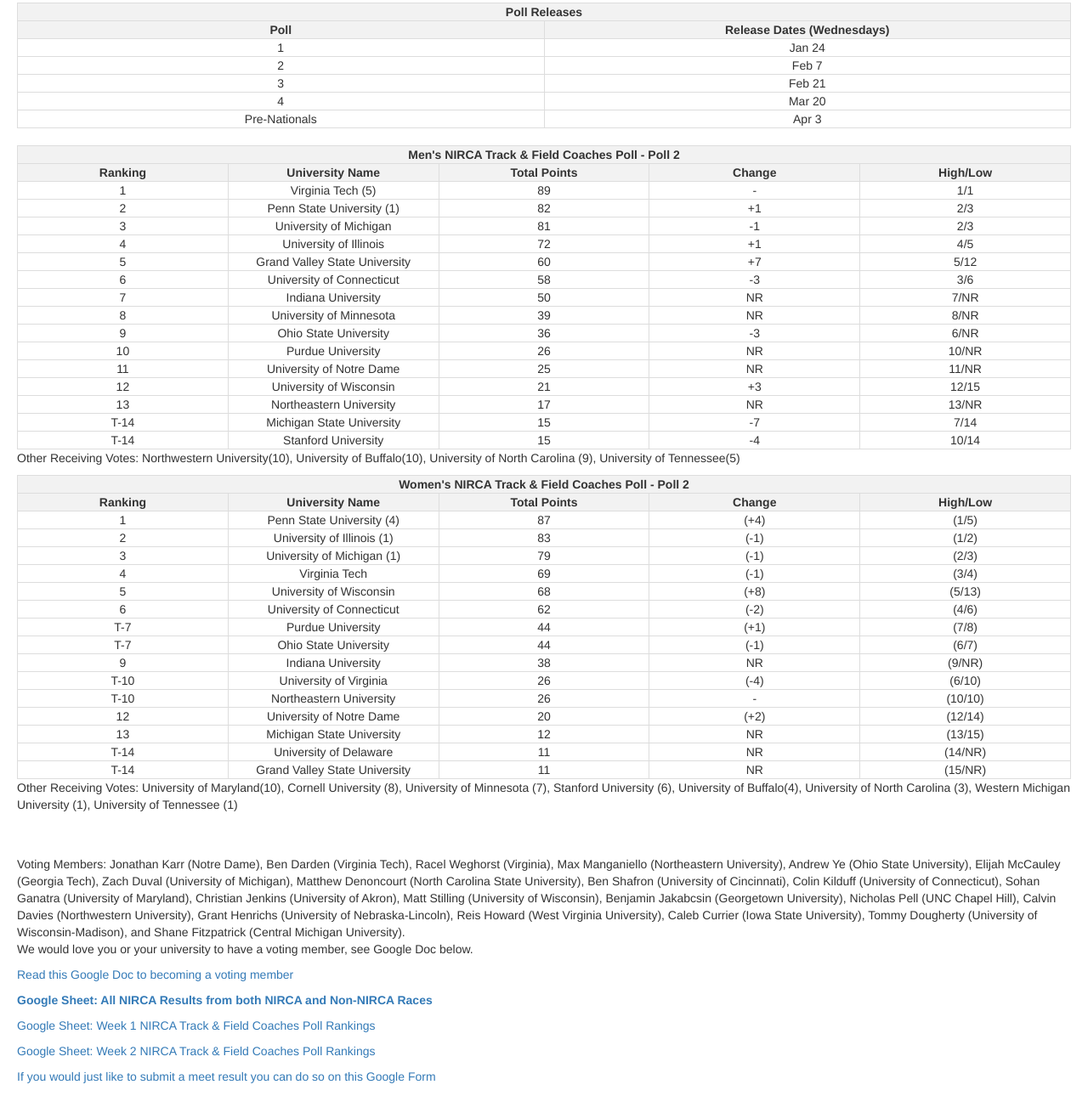
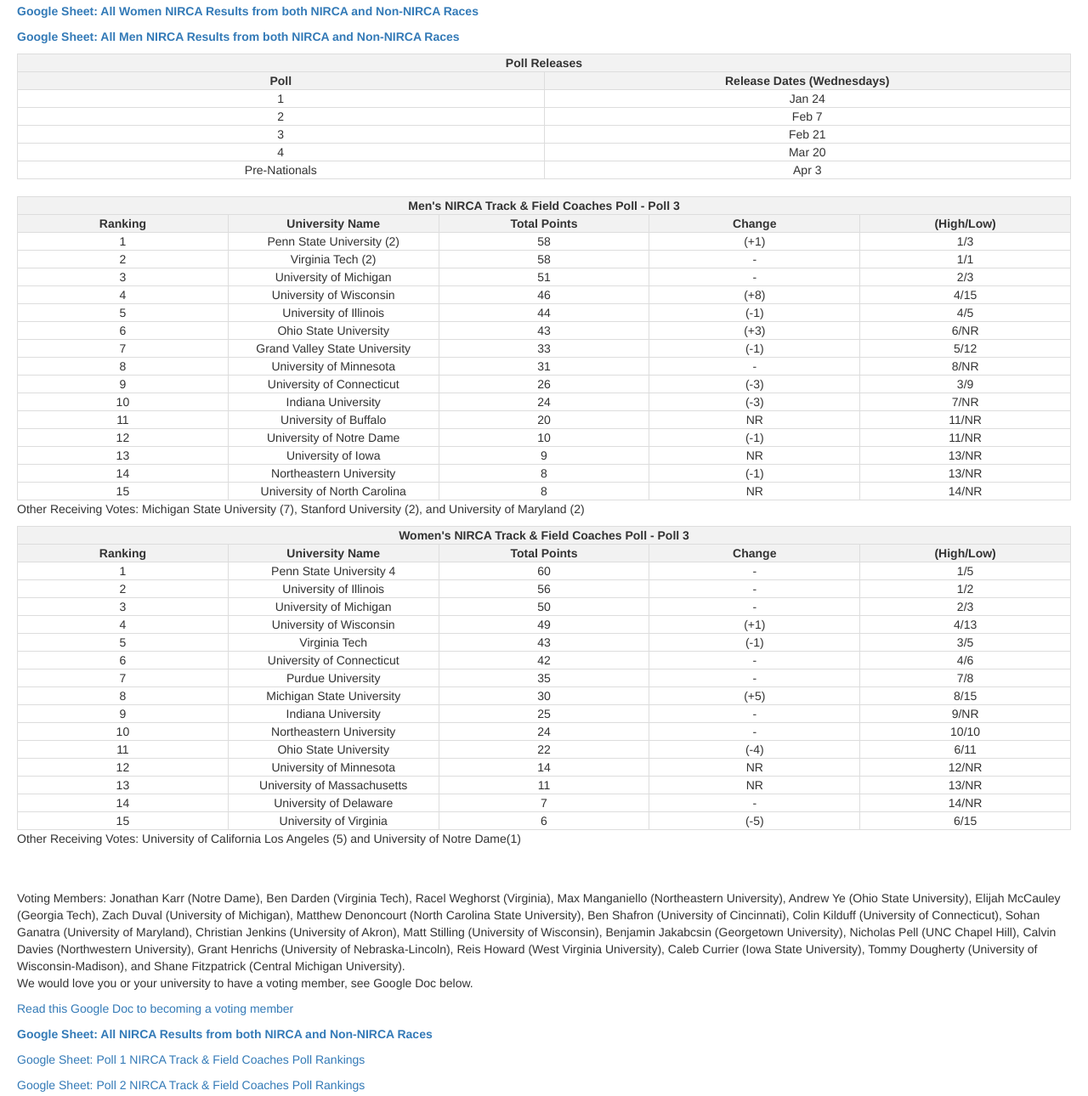
Before and after one commit to JonathanKarr33/JonathanKarr33.github.io, a plain HTML site: page nirca_tf_coaches_poll.html in a window 1280 px wide. Shown: the part 282-1572 px from the top of the page at 85% size. Drawn offline with nearby package versions, Linux system fonts and the light colour scheme.

Commit message:
week 3 coaches poll

```diff
--- a/nirca_tf_coaches_poll.html
+++ b/nirca_tf_coaches_poll.html
@@ -57,15 +57,23 @@
     </header>
     <main>
         <h2>NIRCA Coaches Poll</h2>
-        <p>The second NIRCA Track & Field poll is here!</p>
+        <p>The third NIRCA Track & Field poll is here!</p>
         <p>We are so excited for the 2024 Track & Field Season</p>
         <p>Below you can find a Google sheet with all of the NIRCA track & field results throughout the season.</p>
         <p>Each university can have one voting member. If there are no voting members from your univesity, consider
             becoming one by submitting the Google Form at the bottom of the page.</p>
         <br>
         <a target="_blank"
+            href="https://docs.google.com/spreadsheets/d/1Re0kBl15dCf2zyOpgjvoHpZbQ2897HKhU5IHJRAqmt4/edit?usp=sharing">
+            <p><b>Google Sheet: NIRCA Power Rankings</b></p>
+        </a>
+        <a target="_blank"
             href="https://docs.google.com/spreadsheets/d/1ZtgMJ_gWN2zPAWZOAn-4U7PZSic29rdD5Q59qkdTdG8/edit?usp=sharing">
-            <p><b>Google Sheet: All NIRCA Results from both NIRCA and Non-NIRCA Races</b></p>
+            <p><b>Google Sheet: All Women NIRCA Results from both NIRCA and Non-NIRCA Races</b></p>
+        </a>
+        <a target="_blank"
+            href="https://docs.google.com/spreadsheets/d/1ZtgMJ_gWN2zPAWZOAn-4U7PZSic29rdD5Q59qkdTdG8/edit?usp=sharing">
+            <p><b>Google Sheet: All Men NIRCA Results from both NIRCA and Non-NIRCA Races</b></p>
         </a>
         <table>
             <thead>
@@ -104,251 +112,250 @@
         <table>
             <thead>
                 <tr>
-                    <th colspan="5" style="text-align:center">Men's NIRCA Track & Field Coaches Poll - Poll 2</th>
+                    <th colspan="5" style="text-align:center">Men's NIRCA Track & Field Coaches Poll - Poll 3</th>
                 </tr>
                 <tr>
                     <th style="text-align:center">Ranking</th>
                     <th style="text-align:center">University Name</th>
                     <th style="text-align:center">Total Points</th>
                     <th style="text-align:center">Change</th>
-                    <th style="text-align:center">High/Low</th>
+                    <th style="text-align:center">(High/Low)</th>
                 </tr>
             </thead>
             <tbody>
                 <tr>
                     <td>1</td>
-                    <td>Virginia Tech (5)</td>
-                    <td>89</td>
+                    <td>Penn State University (2)</td>
+                    <td>58</td>
+                    <td>(+1)</td>
+                    <td>1/3</td>
+                </tr>
+                <tr>
+                    <td>2</td>
+                    <td>Virginia Tech (2)</td>
+                    <td>58</td>
                     <td>-</td>
                     <td>1/1</td>
                 </tr>
                 <tr>
-                    <td>2</td>
-                    <td>Penn State University (1)</td>
-                    <td>82</td>
-                    <td>+1</td>
-                    <td>2/3</td>
-                </tr>
-                <tr>
                     <td>3</td>
                     <td>University of Michigan</td>
-                    <td>81</td>
-                    <td>-1</td>
+                    <td>51</td>
+                    <td>-</td>
                     <td>2/3</td>
                 </tr>
                 <tr>
                     <td>4</td>
+                    <td>University of Wisconsin</td>
+                    <td>46</td>
+                    <td>(+8)</td>
+                    <td>4/15</td>
+                </tr>
+                <tr>
+                    <td>5</td>
                     <td>University of Illinois</td>
-                    <td>72</td>
-                    <td>+1</td>
+                    <td>44</td>
+                    <td>(-1)</td>
                     <td>4/5</td>
                 </tr>
                 <tr>
-                    <td>5</td>
-                    <td>Grand Valley State University</td>
-                    <td>60</td>
-                    <td>+7</td>
-                    <td>5/12</td>
-                </tr>
-                <tr>
                     <td>6</td>
-                    <td>University of Connecticut</td>
-                    <td>58</td>
-                    <td>-3</td>
-                    <td>3/6</td>
+                    <td>Ohio State University</td>
+                    <td>43</td>
+                    <td>(+3)</td>
+                    <td>6/NR</td>
                 </tr>
                 <tr>
                     <td>7</td>
-                    <td>Indiana University</td>
-                    <td>50</td>
-                    <td>NR</td>
-                    <td>7/NR</td>
+                    <td>Grand Valley State University</td>
+                    <td>33</td>
+                    <td>(-1)</td>
+                    <td>5/12</td>
                 </tr>
                 <tr>
                     <td>8</td>
                     <td>University of Minnesota</td>
-                    <td>39</td>
-                    <td>NR</td>
+                    <td>31</td>
+                    <td>-</td>
                     <td>8/NR</td>
                 </tr>
                 <tr>
                     <td>9</td>
-                    <td>Ohio State University</td>
-                    <td>36</td>
-                    <td>-3</td>
-                    <td>6/NR</td>
+                    <td>University of Connecticut</td>
+                    <td>26</td>
+                    <td>(-3)</td>
+                    <td>3/9</td>
                 </tr>
                 <tr>
                     <td>10</td>
-                    <td>Purdue University</td>
-                    <td>26</td>
-                    <td>NR</td>
-                    <td>10/NR</td>
+                    <td>Indiana University</td>
+                    <td>24</td>
+                    <td>(-3)</td>
+                    <td>7/NR</td>
                 </tr>
                 <tr>
                     <td>11</td>
-                    <td>University of Notre Dame</td>
-                    <td>25</td>
+                    <td>University of Buffalo</td>
+                    <td>20</td>
                     <td>NR</td>
                     <td>11/NR</td>
                 </tr>
                 <tr>
                     <td>12</td>
-                    <td>University of Wisconsin</td>
-                    <td>21</td>
-                    <td>+3</td>
-                    <td>12/15</td>
+                    <td>University of Notre Dame</td>
+                    <td>10</td>
+                    <td>(-1)</td>
+                    <td>11/NR</td>
                 </tr>
                 <tr>
                     <td>13</td>
-                    <td>Northeastern University</td>
-                    <td>17</td>
+                    <td>University of Iowa</td>
+                    <td>9</td>
                     <td>NR</td>
                     <td>13/NR</td>
                 </tr>
                 <tr>
-                    <td>T-14</td>
-                    <td>Michigan State University</td>
-                    <td>15</td>
-                    <td>-7</td>
-                    <td>7/14</td>
+                    <td>14</td>
+                    <td>Northeastern University</td>
+                    <td>8</td>
+                    <td>(-1)</td>
+                    <td>13/NR</td>
                 </tr>
                 <tr>
-                    <td>T-14</td>
-                    <td>Stanford University</td>
                     <td>15</td>
-                    <td>-4</td>
-                    <td>10/14</td>
+                    <td>University of North Carolina</td>
+                    <td>8</td>
+                    <td>NR</td>
+                    <td>14/NR</td>
                 </tr>
             </tbody>
         </table>
-        <p>Other Receiving Votes: Northwestern University(10), University of Buffalo(10), University of North Carolina (9),
-            University of Tennessee(5)<br></p>
+
+        <p>Other Receiving Votes: Michigan State University (7), Stanford University (2), and University of Maryland (2)<br></p>
         <table>
             <thead>
                 <tr>
-                    <th colspan="5" style="text-align:center">Women's NIRCA Track & Field Coaches Poll - Poll 2</th>
+                    <th colspan="5" style="text-align:center">Women's NIRCA Track & Field Coaches Poll - Poll 3</th>
                 </tr>
                 <tr>
                     <th style="text-align:center">Ranking</th>
                     <th style="text-align:center">University Name</th>
                     <th style="text-align:center">Total Points</th>
                     <th style="text-align:center">Change</th>
-                    <th style="text-align:center">High/Low</th>
+                    <th style="text-align:center">(High/Low)</th>
                 </tr>
             </thead>
             <tbody>
                 <tr>
                     <td>1</td>
-                    <td>Penn State University (4)</td>
-                    <td>87</td>
-                    <td>(+4)</td>
-                    <td>(1/5)</td>
+                    <td>Penn State University 4</td>
+                    <td>60</td>
+                    <td>-</td>
+                    <td>1/5</td>
                 </tr>
                 <tr>
                     <td>2</td>
-                    <td>University of Illinois (1)</td>
-                    <td>83</td>
-                    <td>(-1)</td>
-                    <td>(1/2)</td>
+                    <td>University of Illinois</td>
+                    <td>56</td>
+                    <td>-</td>
+                    <td>1/2</td>
                 </tr>
                 <tr>
                     <td>3</td>
-                    <td>University of Michigan (1)</td>
-                    <td>79</td>
-                    <td>(-1)</td>
-                    <td>(2/3)</td>
+                    <td>University of Michigan</td>
+                    <td>50</td>
+                    <td>-</td>
+                    <td>2/3</td>
                 </tr>
                 <tr>
                     <td>4</td>
-                    <td>Virginia Tech</td>
-                    <td>69</td>
-                    <td>(-1)</td>
-                    <td>(3/4)</td>
+                    <td>University of Wisconsin</td>
+                    <td>49</td>
+                    <td>(+1)</td>
+                    <td>4/13</td>
                 </tr>
                 <tr>
                     <td>5</td>
-                    <td>University of Wisconsin</td>
-                    <td>68</td>
-                    <td>(+8)</td>
-                    <td>(5/13)</td>
+                    <td>Virginia Tech</td>
+                    <td>43</td>
+                    <td>(-1)</td>
+                    <td>3/5</td>
                 </tr>
                 <tr>
                     <td>6</td>
                     <td>University of Connecticut</td>
-                    <td>62</td>
-                    <td>(-2)</td>
-                    <td>(4/6)</td>
+                    <td>42</td>
+                    <td>-</td>
+                    <td>4/6</td>
                 </tr>
                 <tr>
-                    <td>T-7</td>
+                    <td>7</td>
                     <td>Purdue University</td>
-                    <td>44</td>
-                    <td>(+1)</td>
-                    <td>(7/8)</td>
+                    <td>35</td>
+                    <td>-</td>
+                    <td>7/8</td>
                 </tr>
                 <tr>
-                    <td>T-7</td>
-                    <td>Ohio State University</td>
-                    <td>44</td>
-                    <td>(-1)</td>
-                    <td>(6/7)</td>
+                    <td>8</td>
+                    <td>Michigan State University</td>
+                    <td>30</td>
+                    <td>(+5)</td>
+                    <td>8/15</td>
                 </tr>
                 <tr>
                     <td>9</td>
                     <td>Indiana University</td>
-                    <td>38</td>
-                    <td>NR</td>
-                    <td>(9/NR)</td>
+                    <td>25</td>
+                    <td>-</td>
+                    <td>9/NR</td>
                 </tr>
                 <tr>
-                    <td>T-10</td>
-                    <td>University of Virginia</td>
-                    <td>26</td>
-                    <td>(-4)</td>
-                    <td>(6/10)</td>
+                    <td>10</td>
+                    <td>Northeastern University</td>
+                    <td>24</td>
+                    <td>-</td>
+                    <td>10/10</td>
                 </tr>
                 <tr>
-                    <td>T-10</td>
-                    <td>Northeastern University</td>
-                    <td>26</td>
-                    <td>-</td>
-                    <td>(10/10)</td>
+                    <td>11</td>
+                    <td>Ohio State University</td>
+                    <td>22</td>
+                    <td>(-4)</td>
+                    <td>6/11</td>
                 </tr>
                 <tr>
                     <td>12</td>
-                    <td>University of Notre Dame</td>
-                    <td>20</td>
-                    <td>(+2)</td>
-                    <td>(12/14)</td>
+                    <td>University of Minnesota</td>
+                    <td>14</td>
+                    <td>NR</td>
+                    <td>12/NR</td>
                 </tr>
                 <tr>
                     <td>13</td>
-                    <td>Michigan State University</td>
-                    <td>12</td>
+                    <td>University of Massachusetts</td>
+                    <td>11</td>
                     <td>NR</td>
-                    <td>(13/15)</td>
+                    <td>13/NR</td>
                 </tr>
                 <tr>
-                    <td>T-14</td>
+                    <td>14</td>
                     <td>University of Delaware</td>
-                    <td>11</td>
-                    <td>NR</td>
-                    <td>(14/NR)</td>
+                    <td>7</td>
+                    <td>-</td>
+                    <td>14/NR</td>
                 </tr>
                 <tr>
-                    <td>T-14</td>
-                    <td>Grand Valley State University</td>
-                    <td>11</td>
-                    <td>NR</td>
-                    <td>(15/NR)</td>
+                    <td>15</td>
+                    <td>University of Virginia</td>
+                    <td>6</td>
+                    <td>(-5)</td>
+                    <td>6/15</td>
                 </tr>
             </tbody>
         </table>
 
-        <p>Other Receiving Votes: University of Maryland(10), Cornell University (8), University of Minnesota (7), Stanford
-        University (6), University of Buffalo(4), University of North Carolina (3), Western Michigan University (1), University
-        of Tennessee (1)</p><br>
+
+        <p>Other Receiving Votes: University of California Los Angeles (5) and University of Notre Dame(1)</p><br>
         <br>
         <p>Voting Members: Jonathan Karr (Notre Dame), Ben Darden (Virginia Tech), Racel Weghorst (Virginia), Max
             Manganiello
@@ -373,11 +380,15 @@
         </a>
         <a target="_blank"
             href="https://docs.google.com/spreadsheets/d/1CEFVxaGW6zXJ6tMPfJcfZw9aX6CQO2_35imG7tjL8Qg/edit?usp=sharing">
-            <p>Google Sheet: Week 1 NIRCA Track & Field Coaches Poll Rankings</p>
+            <p>Google Sheet: Poll 1 NIRCA Track & Field Coaches Poll Rankings</p>
         </a>
         <a target="_blank"
             href="https://docs.google.com/spreadsheets/d/1UKGY2J4T-Eq5w7uXlIk8bCkh2TpOhc9o53-8qxFtzt4/edit?usp=sharing">
-            <p>Google Sheet: Week 2 NIRCA Track & Field Coaches Poll Rankings</p>
+            <p>Google Sheet: Poll 2 NIRCA Track & Field Coaches Poll Rankings</p>
+        </a>
+        <a target="_blank"
+            href="https://docs.google.com/spreadsheets/d/1qpkhh9FLmmbN9dbzSpCjen44BXlybRWtz8SzM7bza3I/edit?usp=sharing">
+            <p>Google Sheet: Poll 3 NIRCA Track & Field Coaches Poll Rankings</p>
         </a>
         <a target="_blank" href="https://forms.gle/s7THct2DuGN78EiY8">
             <p>If you would just like to submit a meet result you can do so on this Google Form</p>
```
